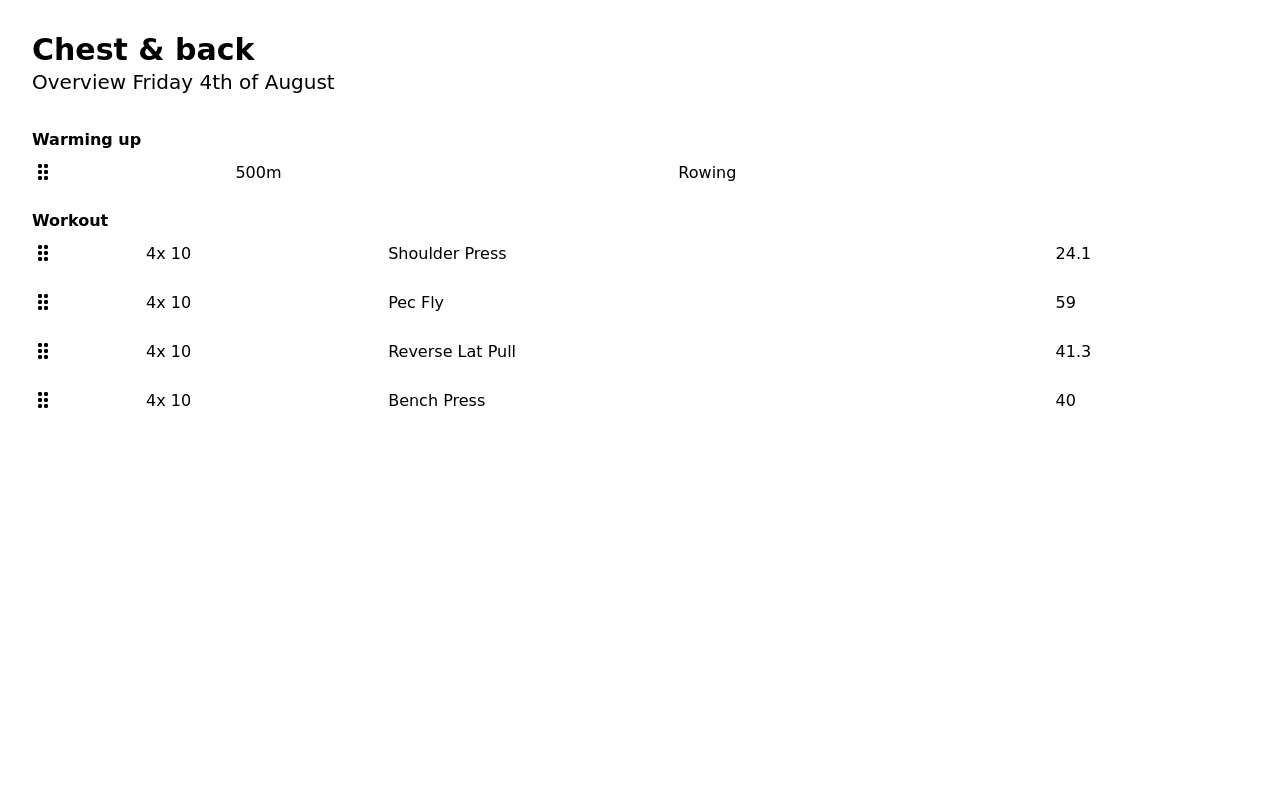
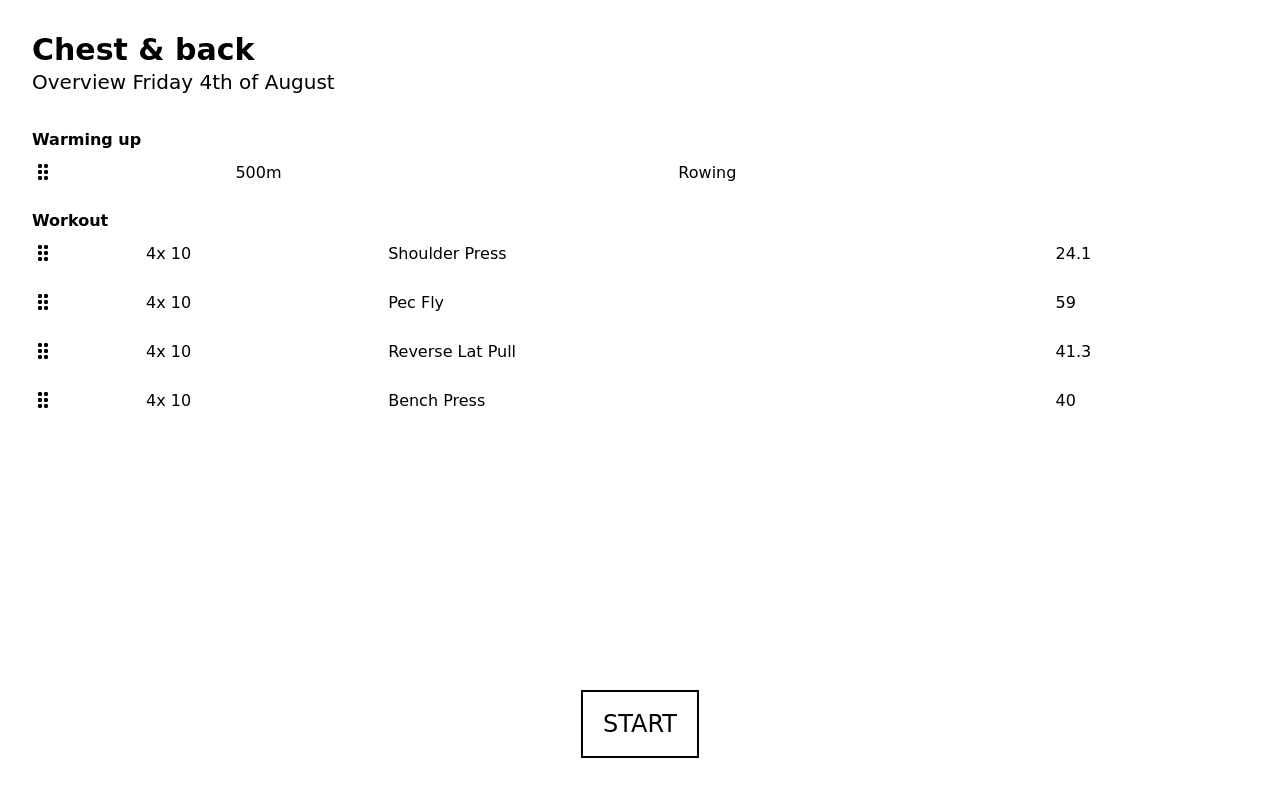
Before and after one commit to yansiegers/sveltekit-workout-app, a SvelteKit app: page /workout-routines/0 in a window 1280 px wide. Shown: the top 796 px of the page. Built offline with nearby package versions, Linux system fonts and the light colour scheme.

Commit message:
Add floating button

```diff
--- a/src/routes/workout-routines/0/+page.svelte
+++ b/src/routes/workout-routines/0/+page.svelte
@@ -30,12 +30,18 @@
 </script>
 
 <div class="flex h-screen flex-col">
-	<main class="h-full overflow-y-scroll p-8">
+	<main class=" h-full overflow-y-scroll p-8">
 		<Header heading={workoutRoutine.name} {subHeading} />
 
-		<div>
+		<div class="mb-24">
 			<OrderableExercisesList title="Warming up" exercises={warmingUpExercises} />
 			<OrderableExercisesList title="Workout" exercises={workoutExercises} />
 		</div>
+
+		<a
+			class="absolute bottom-2 left-1/2 border-2 border-black bg-white px-5 py-4 text-2xl uppercase"
+			style="transform: translate(-50%, -50%);"
+			href="?">Start</a
+		>
 	</main>
 </div>
```
